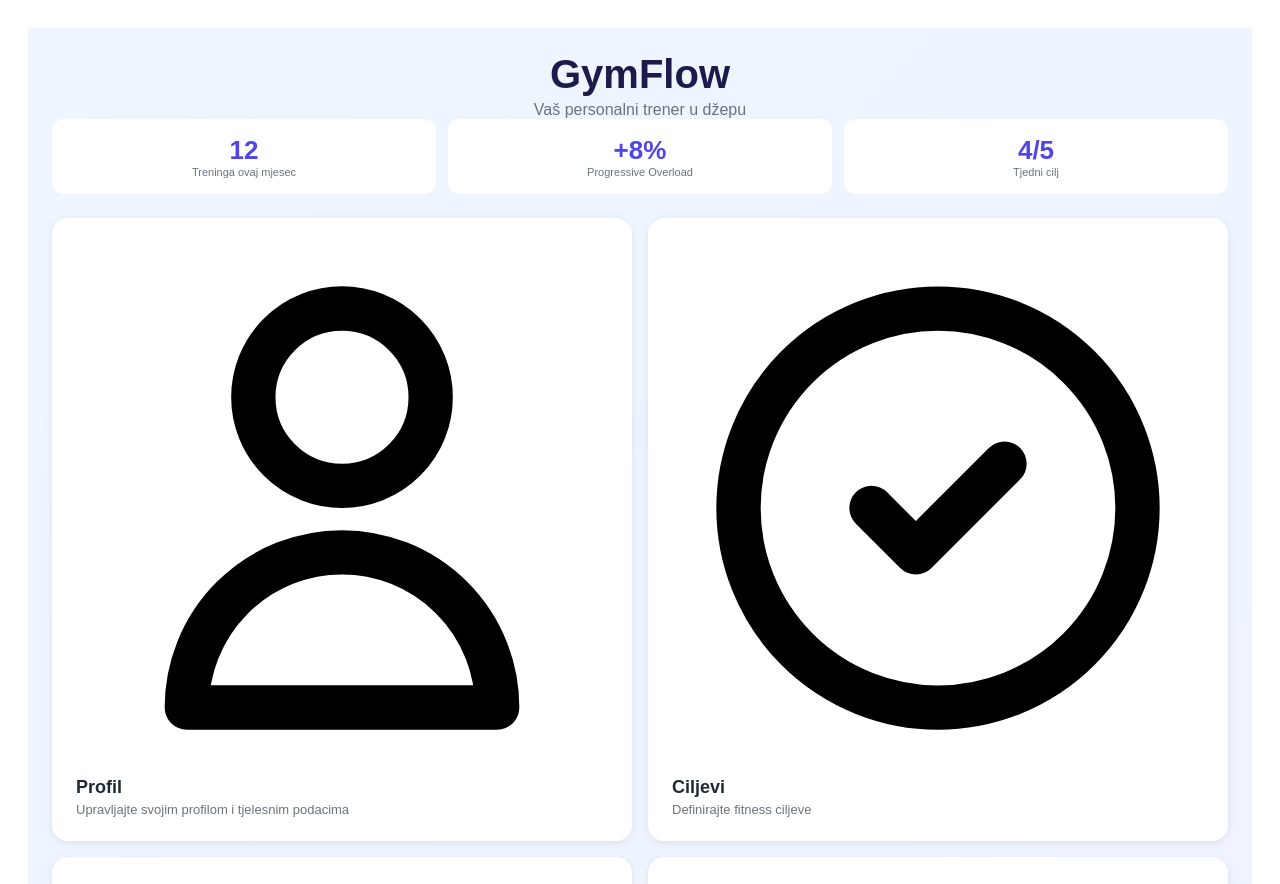
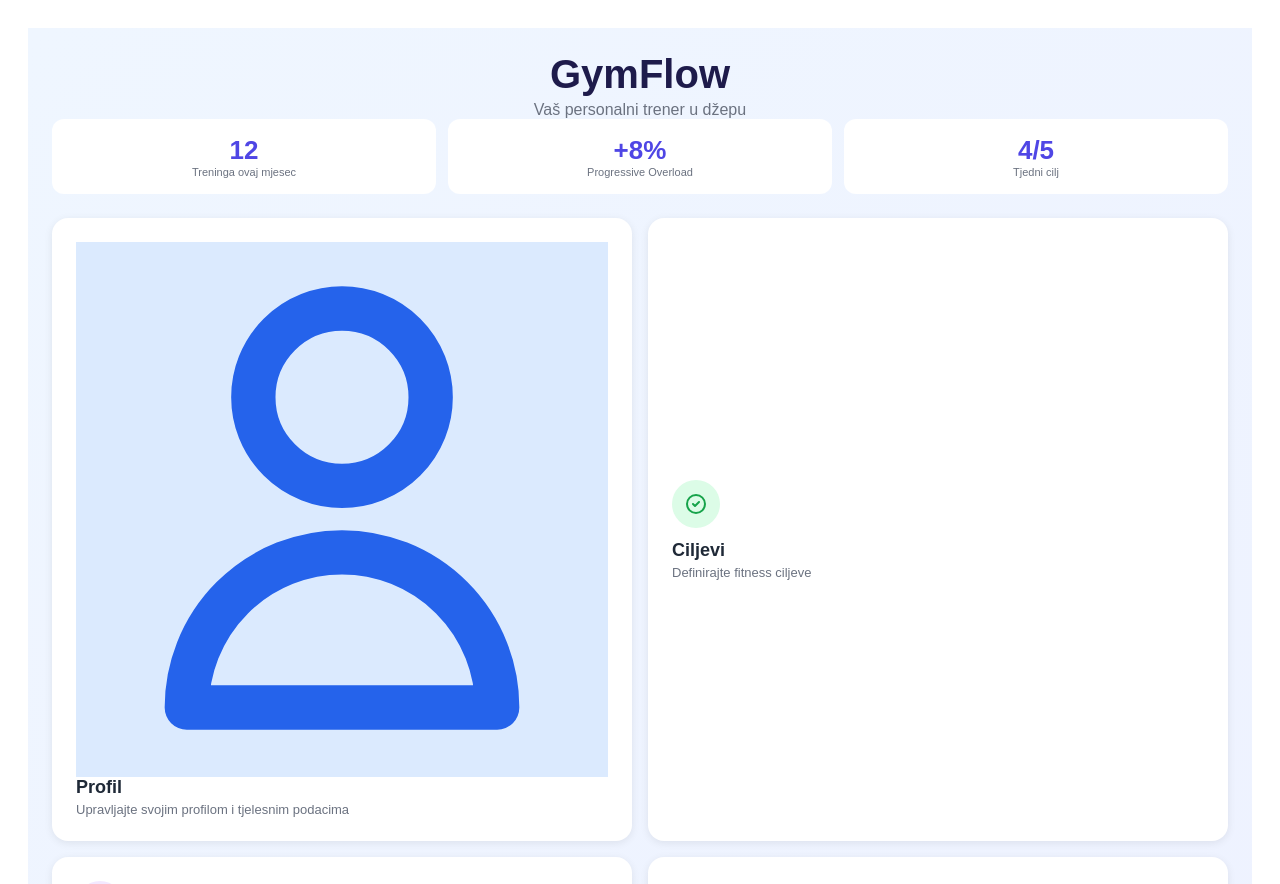
Before and after one commit to brkmika/gymflow, a Vue app in the folder vue-GymFlow/: page / in a window 1280 px wide. Shown: the top 884 px of the page. Built offline with nearby package versions, Linux system fonts and the light colour scheme.

Commit message:
nadodao sam stil za prve 3 ikone ali ova profil ikona je idalje ogromna neznam zasto

```diff
--- a/vue-GymFlow/src/views/HomeView.vue
+++ b/vue-GymFlow/src/views/HomeView.vue
@@ -20,9 +20,10 @@
         </div>
     </div>
 
+    <!-- Zbog nekog razloga ova ikona za profil je samo ostala ogromna dok su sve ostale male-->
    <div class="menu-grid">
     <button class="menu-card" @click="navigate('profil')">
-        <div class="@menu-icon">
+        <div class="@menu-icon blue-bg">
             <svg fill="none" stroke="currentColor" viewBox="0 0 24 24">
                 <path stroke-linecap="round" stroke-linejoin="round" stroke-width="2"
                 d="M16 7a4 4 0 11-8 0 4 4 0 018 0zM12 14a7 7 0 00-7 7h14a7 7 0 00-7-7z" />
@@ -34,7 +35,7 @@
 
 
     <button class="menu-card" @click="navigate('ciljevi')">
-        <div class="menu-icon">
+        <div class="menu-icon green-bg">
     <svg fill="none" stroke="currentColor" viewBox="0 0 24 24">
       <path stroke-linecap="round" stroke-linejoin="round" stroke-width="2"
         d="M9 12l2 2 4-4m6 2a9 9 0 11-18 0 9 9 0 0118 0z" />
@@ -46,7 +47,7 @@
 
 
     <button class="menu-card" @click="navigate('plan-treninga')">
-        <div class="menu-icon">
+        <div class="menu-icon purple-bg">
     <svg fill="none" stroke="currentColor" viewBox="0 0 24 24">
       <path stroke-linecap="round" stroke-linejoin="round" stroke-width="2"
         d="M8 7V3m8 4V3m-9 8h10M5 21h14a2 2 0 002-2V7a2 2 0 00-2-2H5a2 2 0 00-2 2v12a2 2 0 002 2z" />
@@ -97,10 +98,13 @@
         <p>Povijest treninga</p>
     </button>
 
-<!-- trebamo jos dodati ikone na dugma i trebamo ovaj logiraj trening napravit u posebnoj boji-->
- <!-- mozda bi isto bilo dobro da stavimo ovaj gymflow logo ipak skroz ljevo a ne u sredinu-->
-  <!-- I da mozda stavimo malo veci padding izmedu naslova i ovih dugma i stagod vec-->
-   <!-- Nakon toga mozemo krenuti na routanje svakog dugma u svoj poseban tab i krenut radit funkcionalni dio-->
+<!-- NOTES: !!!!!!-->
+<!-- Treba nekako popravit ikonu za profil jer je ostala velika neznam zasto, ima note gore-->
+<!-- ovaj logiraj trening napravit u posebnoj boji-->
+<!-- mozda bi isto bilo dobro da stavimo ovaj gymflow logo ipak skroz ljevo a ne u sredinu-->
+<!-- I da mozda stavimo malo veci padding izmedu naslova i ovih dugma i stagod vec-->
+<!-- Nakon toga mozemo krenuti na routanje svakog dugma u svoj poseban tab i krenut radit funkcionalni dio-->
+<!-- dole u style setup sam napravio SVG za prva tri profila pa samo napravi i nadodaj za zadnja 3-->
 
    </div>
    </div>
@@ -215,5 +219,28 @@ const navigate = (screen) => {
     color: #c7d2fe;
 }
 
+/* Ikone */
+.menu-icon {
+    width: 48px;
+    height:48px;
+    border-radius: 50%;
+    display: flex;
+    align-items:center;
+    justify-content:center;
+    margin-bottom: 12px;
+}
 
+.menu-icon svg {
+    width: 24px;
+    height: 24px;
+}
+
+.blue-bg {background: #dbeafe; }
+.blue-bg svg {color: #2563eb;}
+
+.green-bg {background: #dcfce7; }
+.green-bg svg {color: #16a34a;}
+
+.purple-bg {background: #f3e8ff; }
+.purple-bg svg {color: #9333ea;}
 </style>
```
